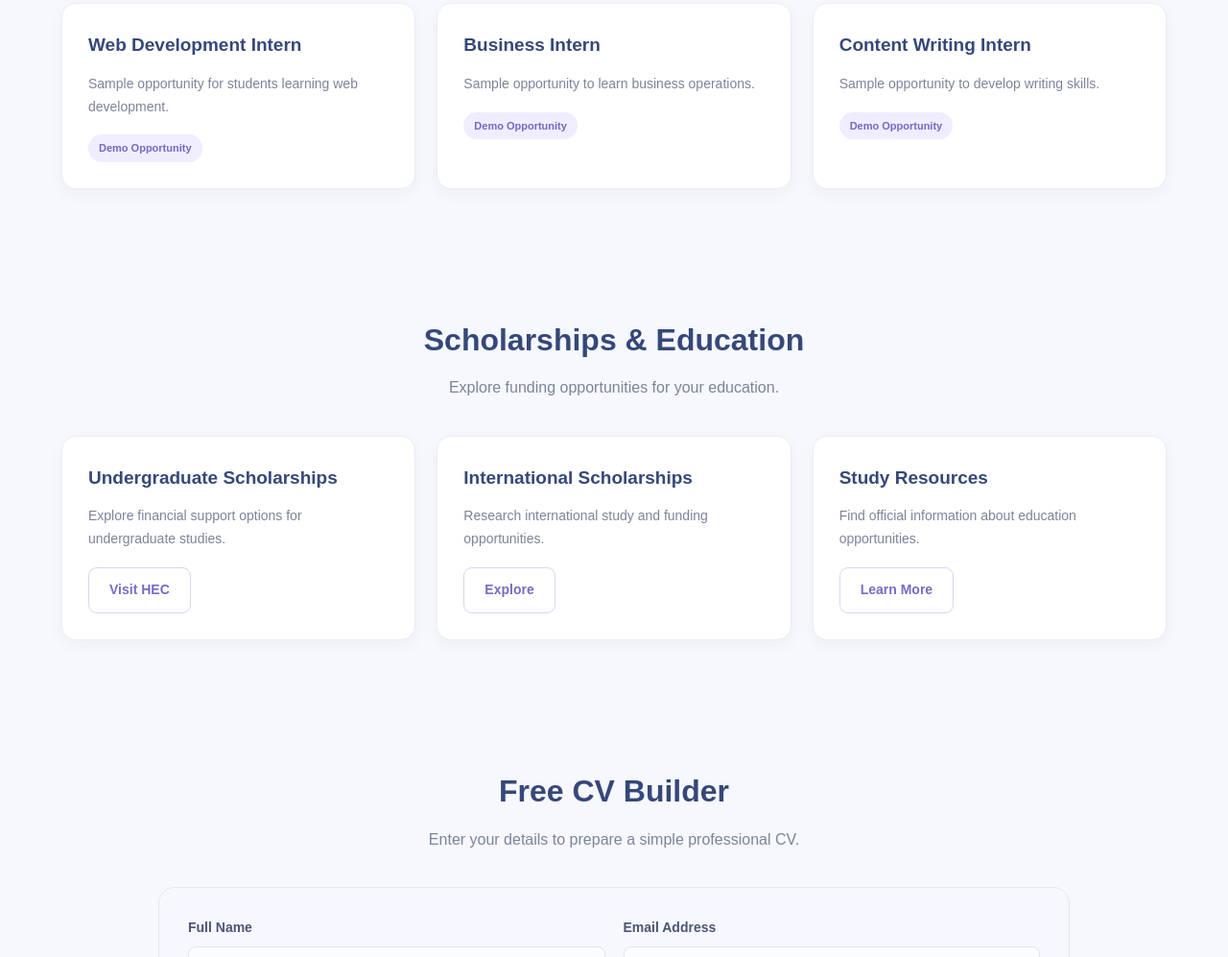
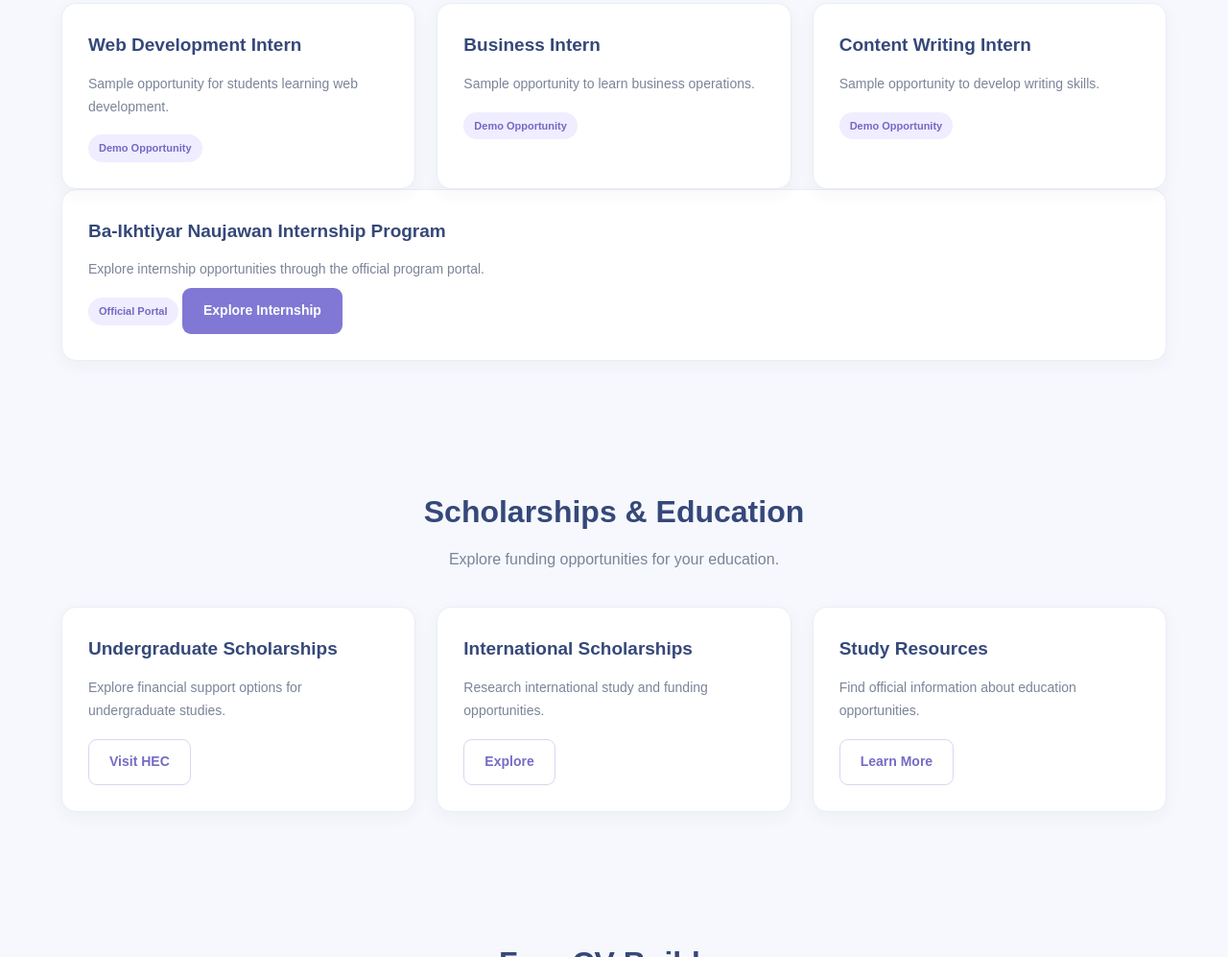
Before and after one commit to businesslover2027-maker/careerbridge-pakistan, a plain HTML site: page index.html in a window 1280 px wide. Shown: the part 2396-3393 px from the top of the page at 96% size. Drawn offline with Linux system fonts and the light colour scheme.

Commit message:
Add official internship program

```diff
--- a/index.html
+++ b/index.html
@@ -187,6 +187,12 @@
                         <span class="job-tag">Demo Opportunity</span>
                     </article>
                 </div>
+                <article class="internship-card">
+    <h3>Ba-Ikhtiyar Naujawan Internship Program</h3>
+    <p>Explore internship opportunities through the official program portal.</p>
+    <span class="job-tag">Official Portal</span>
+    <a href="https://bnip.gov.pk/" target="_blank" rel="noopener noreferrer" class="btn btn-primary">Explore Internship</a>
+</article>
             </div>
         </section>
 
```
